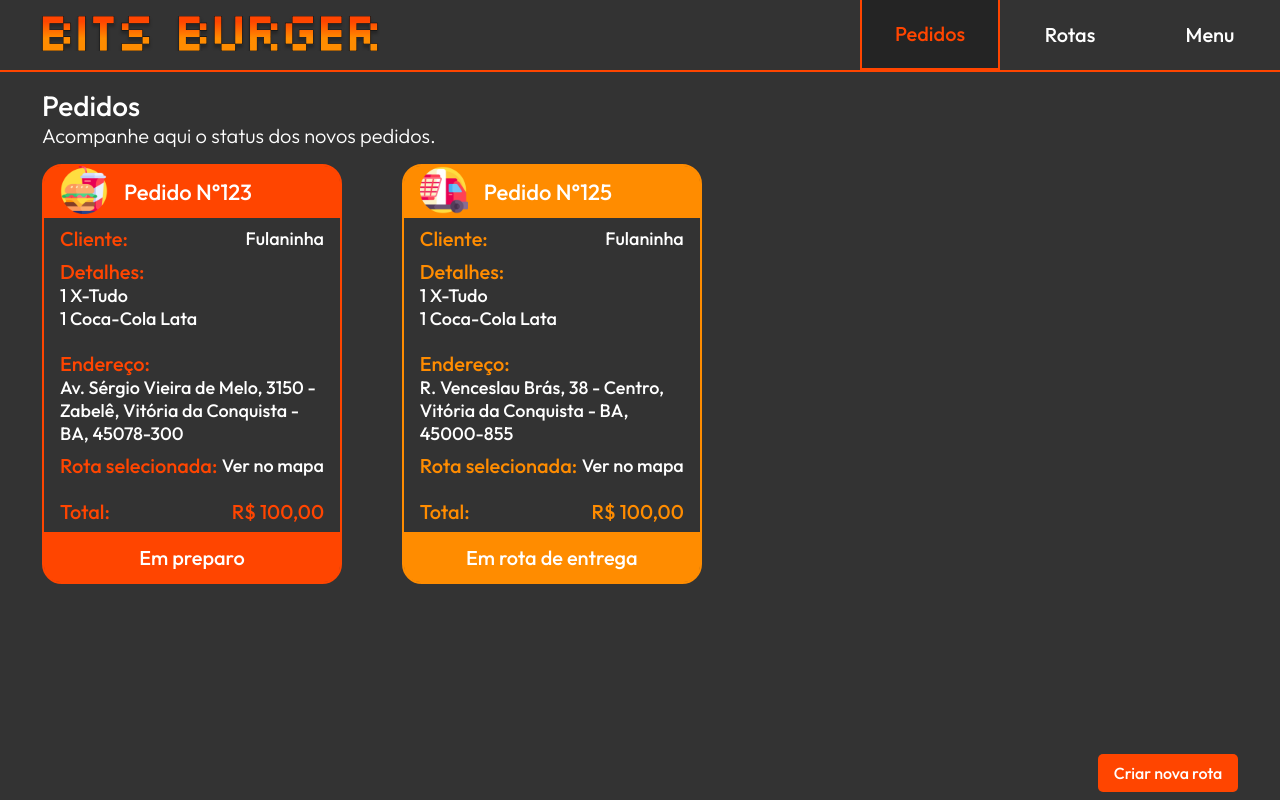
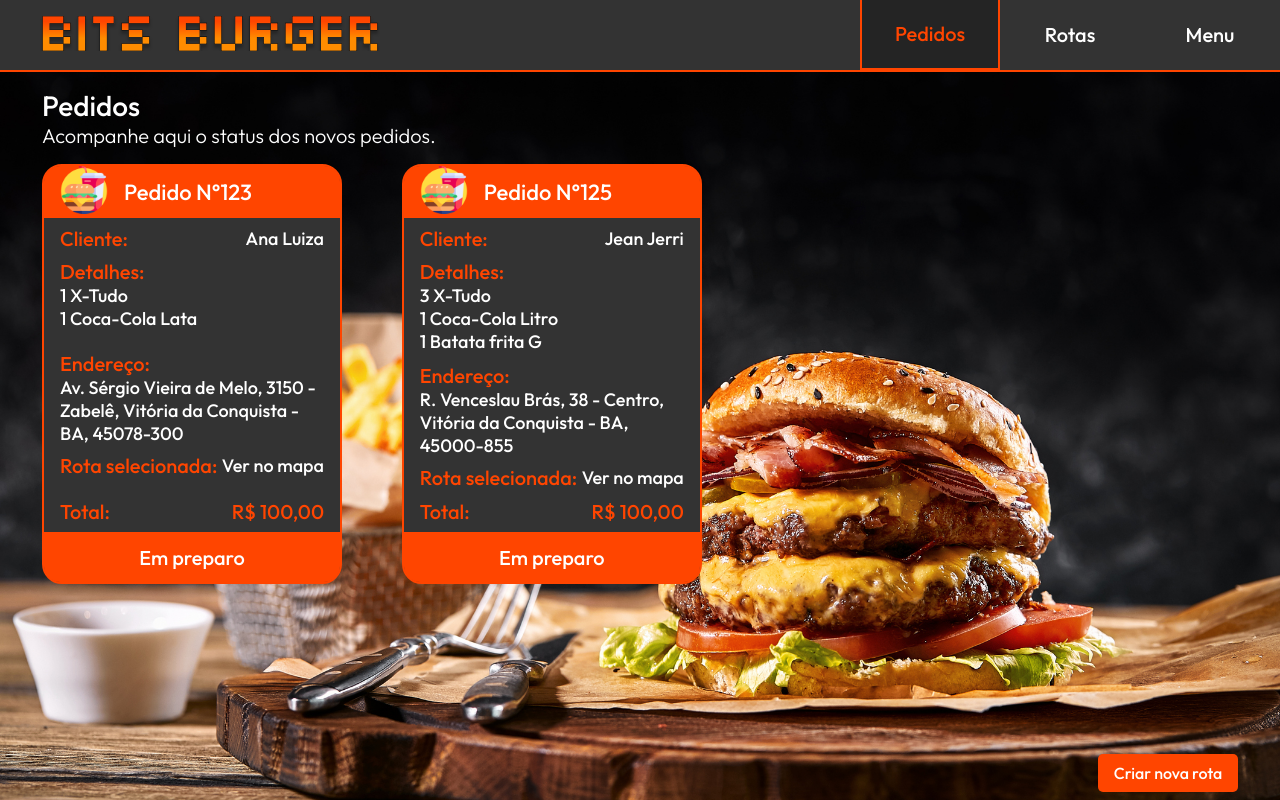
Before and after one commit to vanessa-cl/delivery-routes-app, a Next.js app: page / in a window 1280 px wide. Built offline with nearby package versions, Linux system fonts and the light colour scheme.

Commit message:
feat: adicionando background

```diff
--- a/src/components/organisms/Card/Card.styles.js
+++ b/src/components/organisms/Card/Card.styles.js
@@ -9,6 +9,7 @@ export const Card = styled.section`
   border: ${(props) =>
     props.variant === "primary" ? "var(--red-border)" : "var(--orange-border)"};
   border-radius: 20px;
+  background-color: var(--dark-gray);
 `;
 
 export const CardButtonWrapper = styled.div`
--- a/src/styles/GlobalStyle.styles.js
+++ b/src/styles/GlobalStyle.styles.js
@@ -1,4 +1,5 @@
 import { createGlobalStyle } from "styled-components";
+// import { background } from "../../public/images/iStock-1215384892.jpg";
 
 export default createGlobalStyle`
   :root {
@@ -47,6 +48,9 @@ export default createGlobalStyle`
   #__next {
     display: flex;
     flex-direction: column;
+    background-image: url("/images/iStock-1215384892.jpg");
+    background-size: cover;
+    background-repeat: no-repeat;
   }
 
   a {
--- a/src/utils/order.js
+++ b/src/utils/order.js
@@ -2,7 +2,7 @@ export const order = [
   {
     id: 123,
     statusId: 2,
-    clientName: "Fulaninha",
+    clientName: "Ana Luiza",
     details: {
       items: ["1 X-Tudo", "1 Coca-Cola Lata"],
       observations: null,
@@ -10,7 +10,7 @@ export const order = [
     distance: 13,
     address:
       "Av. Sérgio Vieira de Melo, 3150 - Zabelê, Vitória da Conquista - BA, 45078-300",
-    value: 25.0,
+    value: 25.90,
   },
   // {
   //   id: 124,
@@ -27,15 +27,15 @@ export const order = [
   // },
   {
     id: 125,
-    statusId: 3,
-    clientName: "Fulaninha",
+    statusId: 2,
+    clientName: "Jean Jerri",
     details: {
-      items: ["1 X-Tudo", "1 Coca-Cola Lata"],
+      items: ["3 X-Tudo", "1 Coca-Cola Litro", "1 Batata frita G"],
       observations: null,
     },
     distance: 13,
     address:
       "R. Venceslau Brás, 38 - Centro, Vitória da Conquista - BA, 45000-855",
-    value: 25.0,
+    value: 89.90,
   },
 ];
```
Also changed, not shown: public/images/iStock-1215384892.jpg (added).
